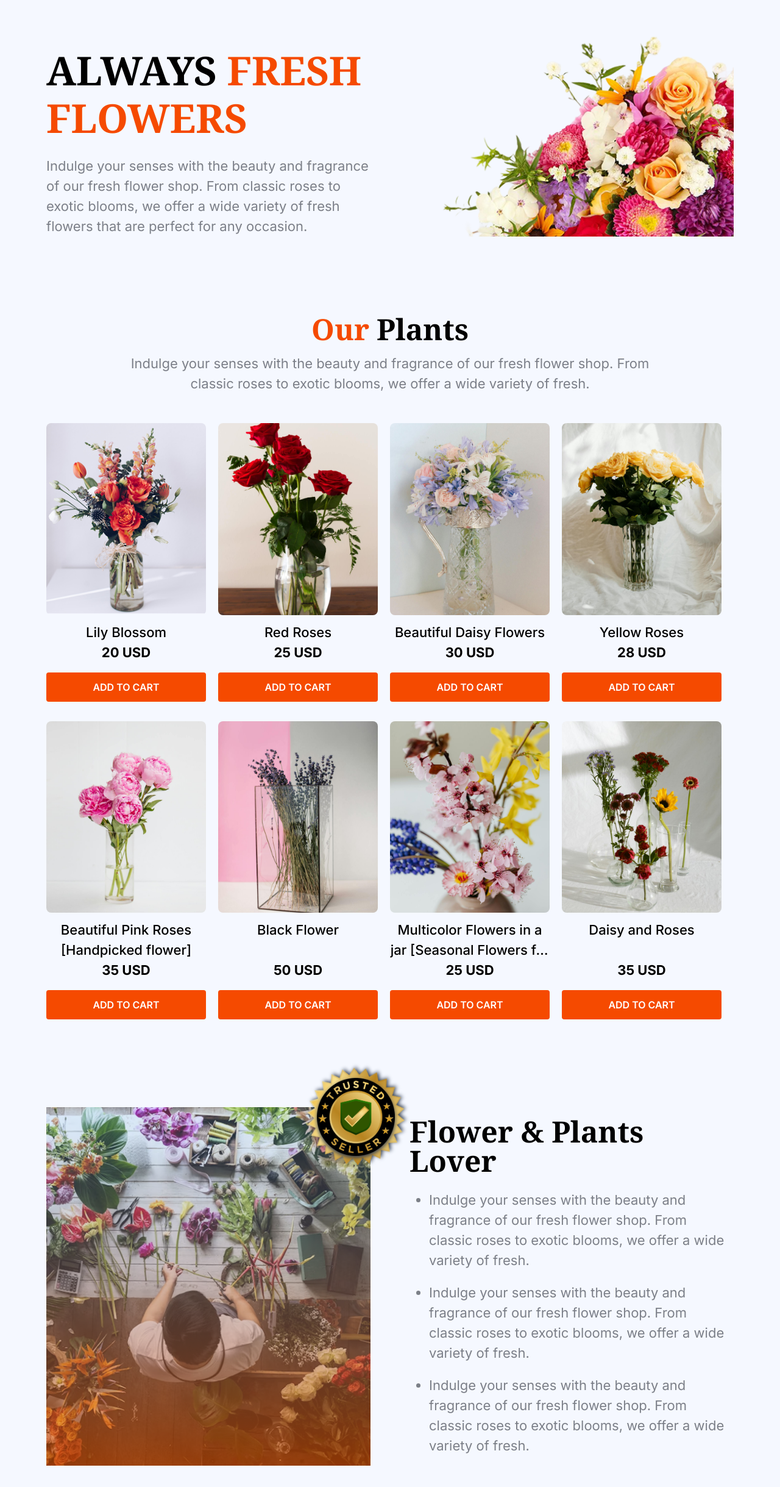
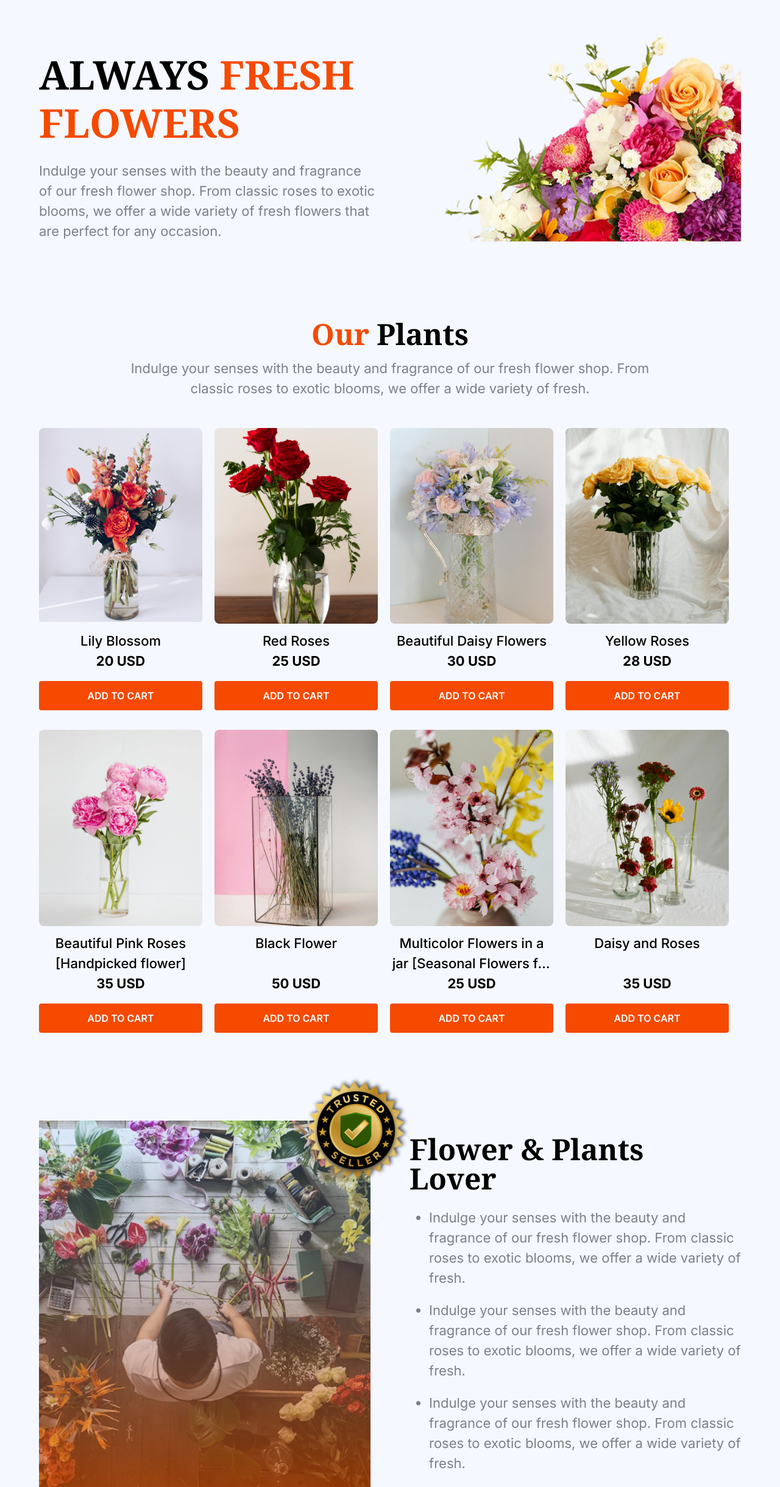
Before and after one commit to 3z4z/faugei-flower-shop, a plain HTML site: page index.html in a window 1280 px wide. Shown: the part 282-2721 px from the top of the page at 61% size. Drawn offline with nearby package versions, Linux system fonts and the light colour scheme.

Commit message:
margin, padding rechecked and udapted

```diff
--- a/index.html
+++ b/index.html
@@ -34,7 +34,7 @@
 
 <body class="bg-[#F5F8FF]">
     <!-- header section -->
-    <header class="xl:max-w-6xl mx-auto px-3 xl:px-0">
+    <header class="max-w-6xl mx-auto px-3 xl:px-0">
         <nav class="flex justify-between items-center pt-7">
             <div class="lg:grow">
                 <img src="assets/brand-logo.png" alt="brand logo" class="sm:h-16 md:h-auto h-10">
@@ -50,10 +50,10 @@
     </header>
     <main>
         <!-- hero section -->
-        <section class="max-w-6xl mx-auto px-3 md:mt-32 mt-8">
+        <section class="max-w-6xl mx-auto md:mt-32 mt-8">
             <div class="flex items-end md:pt-20 flex-col-reverse md:flex-row">
                 <div class="md:w-1/2">
-                    <div class="md:pe-5">
+                    <div class="md:pe-5 xl:ps-0 ps-3 pe-3">
                         <h1
                             class="font-bold md:text-[4.075rem] sm:text-3xl text-2xl uppercase md:mt-0 mt-6 md:mb-6 mb-3">
                             Always
@@ -70,13 +70,13 @@
                         </p>
                     </div>
                 </div>
-                <div class="md:w-1/2 -mx-3 md:mx-0">
+                <div class="md:w-1/2 md:pe-3 xl:pe-0">
                     <img class="w-full " src="assets/images/hero-flower.png" alt="hero flower image">
                 </div>
             </div>
         </section>
         <!-- collections section -->
-        <section class="max-w-6xl mx-auto px-3 md:mt-32 mt-20">
+        <section class="max-w-6xl mx-auto px-3 xl:px-0 md:mt-32 mt-20">
             <!-- common section title -->
             <div class="text-center mx-auto max-w-4xl mb-12">
                 <h3 class="md:text-5xl sm:text-3xl text-2xl mb-4  font-bold"><span
@@ -214,13 +214,12 @@
             </div>
         </section>
         <!-- plant lover section -->
-        <section class="max-w-6xl mx-auto px-3 md:mt-36 mt-20">
+        <section class="max-w-6xl mx-auto px-3 xl:px-0 md:mt-36 mt-20">
             <div class="flex flex-wrap items-center">
                 <div class="lg:w-1/2 lg:pe-8 max-w-lg lg:max-w-full mx-auto relative">
                     <img src="assets/images/flower-store.png" alt="flower store image" class="w-full">
                     <img class="hidden lg:block absolute -top-16 -right-6 w-40 drop-shadow-md drop-shadow-gray-700 slow-spin animate-spin"
                         src="assets/icons/trusted-badge.png" alt="">
-
                     <img class="hidden lg:block absolute -top-12 right-[-8px] w-32 drop-shadow-md drop-shadow-gray-700"
                         src="assets/icons/trusted-badge-inner.png" alt="">
                 </div>
@@ -246,8 +245,7 @@
             </div>
         </section>
         <!-- latest deals section -->
-        <section class="max-w-6xl mx-auto px-3 md:mt-36 mt-20">
-
+        <section class="max-w-6xl mx-auto px-3 xl:px-0 md:mt-36 mt-20">
             <div class="text-center mx-auto max-w-4xl mb-12">
                 <h3 class="md:text-5xl sm:text-3xl text-2xl mb-4  font-bold"><span
                         class="text-orange-600 md:me-3 me-1.5">Latest</span>Deals</h3>
@@ -276,7 +274,7 @@
         </section>
         <!-- newsletter section -->
         <section class="bg-[url(assets/images/news-letter-bg.png)] bg-no-repeat bg-center bg-cover md:mt-36 mt-20">
-            <div class="max-w-6xl mx-auto lg:py-48 md:py-36 sm:py-28 px-6 py-20">
+            <div class="max-w-6xl mx-auto lg:py-48 md:py-36 sm:py-28 px-4 py-20">
                 <h3 class="text-white capitalize md:text-5xl sm:text-3xl text-2xl font-bold text-center sm:mb-11 mb-6">
                     Join the colorful bunch
                 </h3>
```
